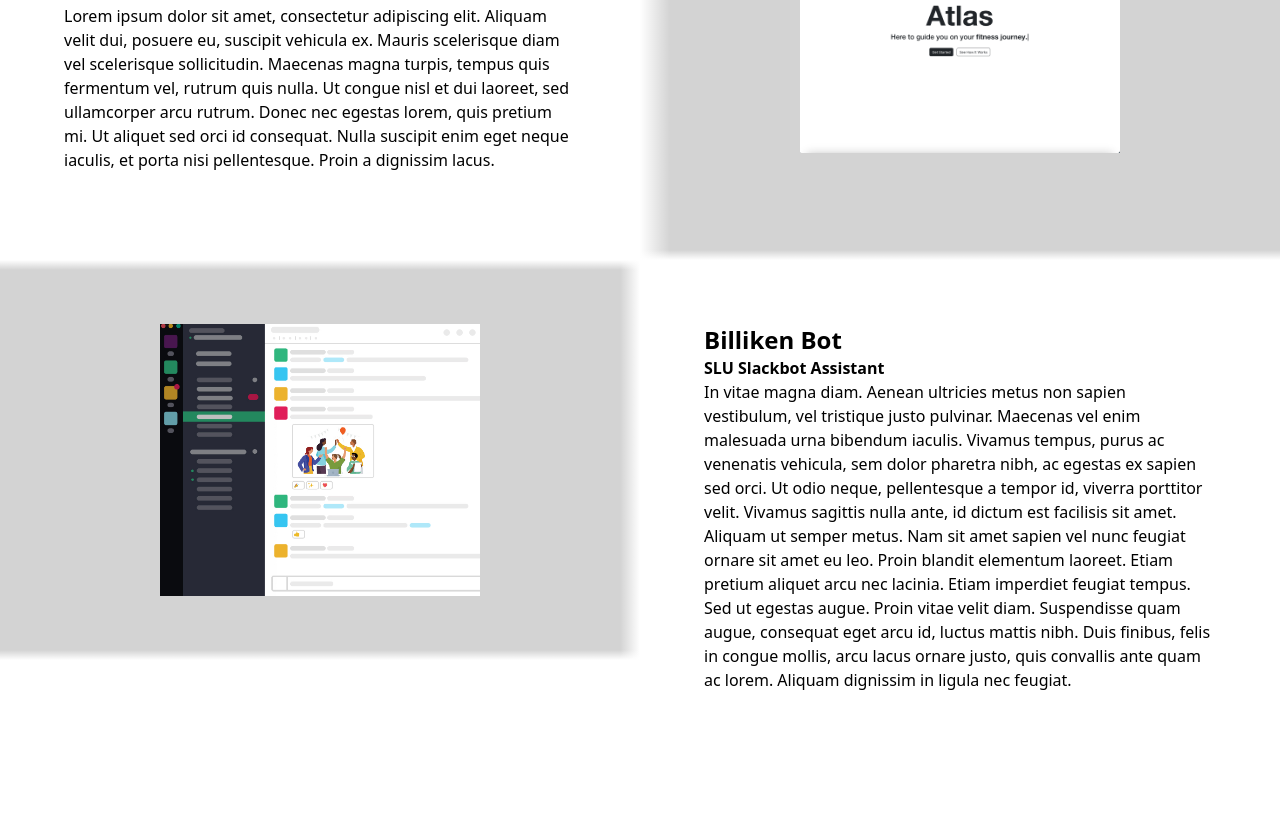
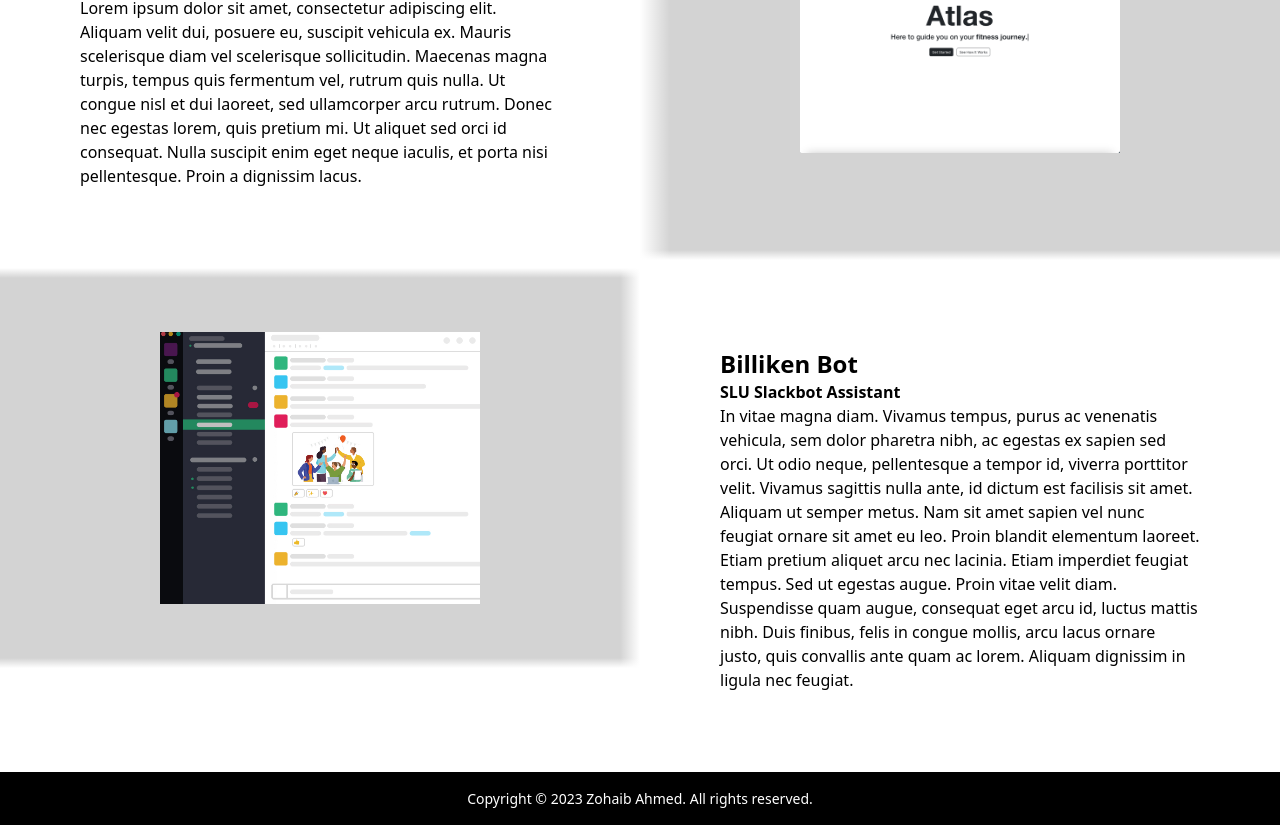
Before and after one commit to zohaib-a-ahmed/portfolio, an Angular app: page /projects in a window 1280 px wide. Shown: the part 205-1030 px from the top of the page. Before the commit the page ends 961 px from the top, so only its background shows below. Built offline with nearby package versions, Linux system fonts and the light colour scheme.

Commit message:
Added footer + project directory

```diff
--- a/src/app/app.component.ts
+++ b/src/app/app.component.ts
@@ -7,6 +7,7 @@
       <section class="content">
         <router-outlet></router-outlet>
       </section>
+      <app-footer></app-footer>
     </main>
   `,
 })
--- a/src/app/app.module.ts
+++ b/src/app/app.module.ts
@@ -9,6 +9,7 @@
 import { ProjectsComponent } from './home/projects/projects.component';
 import { ResumeComponent } from './resume/resume.component';
 import { ProjectsDirectoryComponent } from './projects-directory/projects-directory.component';
+import { FooterComponent } from './footer/footer.component';
 
 @NgModule({
   declarations: [
@@ -19,6 +20,7 @@
     ProjectsComponent,
     ResumeComponent,
     ProjectsDirectoryComponent,
+    FooterComponent,
   ],
   imports: [BrowserModule, AppRoutingModule], // Add AppRoutingModule to the imports array
   providers: [],
--- /dev/null
+++ b/src/app/footer/footer.component.css
@@ -0,0 +1,3 @@
+footer {
+    font-size: 14px;
+  }
--- /dev/null
+++ b/src/app/footer/footer.component.html
@@ -0,0 +1,3 @@
+<footer class="bg-black text-white text-center p-4">
+  <p>Copyright © 2023 Zohaib Ahmed. All rights reserved.</p>
+</footer>
--- a/src/app/home/projects/projects.component.ts
+++ b/src/app/home/projects/projects.component.ts
@@ -5,7 +5,6 @@
   image: string;
   title: string;
   subtitle: string;
-  description: string;
 }
 
 @Component({
@@ -22,13 +21,11 @@
       image: 'assets/projects/atlas.png',
       title: 'Atlas',
       subtitle: 'AI Fitness Trainer',
-      description: 'Description of Project 1.',
     },
     {
       image: 'assets/projects/slackchat.jpeg',
       title: 'Billiken Bot',
       subtitle: 'SLU Slackbot Assistant',
-      description: 'Description of Project 2.',
     },
   ];
 
--- a/src/app/projects-directory/projects-directory.component.ts
+++ b/src/app/projects-directory/projects-directory.component.ts
@@ -19,7 +19,7 @@
       title: 'Billiken Bot',
       subtitle: 'SLU Slackbot Assistant',
       description:
-        'In vitae magna diam. Aenean ultricies metus non sapien vestibulum, vel tristique justo pulvinar. Maecenas vel enim malesuada urna bibendum iaculis. Vivamus tempus, purus ac venenatis vehicula, sem dolor pharetra nibh, ac egestas ex sapien sed orci. Ut odio neque, pellentesque a tempor id, viverra porttitor velit. Vivamus sagittis nulla ante, id dictum est facilisis sit amet. Aliquam ut semper metus. Nam sit amet sapien vel nunc feugiat ornare sit amet eu leo. Proin blandit elementum laoreet. Etiam pretium aliquet arcu nec lacinia. Etiam imperdiet feugiat tempus. Sed ut egestas augue. Proin vitae velit diam. Suspendisse quam augue, consequat eget arcu id, luctus mattis nibh. Duis finibus, felis in congue mollis, arcu lacus ornare justo, quis convallis ante quam ac lorem. Aliquam dignissim in ligula nec feugiat.',
+        'In vitae magna diam. Vivamus tempus, purus ac venenatis vehicula, sem dolor pharetra nibh, ac egestas ex sapien sed orci. Ut odio neque, pellentesque a tempor id, viverra porttitor velit. Vivamus sagittis nulla ante, id dictum est facilisis sit amet. Aliquam ut semper metus. Nam sit amet sapien vel nunc feugiat ornare sit amet eu leo. Proin blandit elementum laoreet. Etiam pretium aliquet arcu nec lacinia. Etiam imperdiet feugiat tempus. Sed ut egestas augue. Proin vitae velit diam. Suspendisse quam augue, consequat eget arcu id, luctus mattis nibh. Duis finibus, felis in congue mollis, arcu lacus ornare justo, quis convallis ante quam ac lorem. Aliquam dignissim in ligula nec feugiat.',
       image: 'assets/projects/slackchat.jpeg',
       flip: true,
     },
--- a/tailwind.config.js
+++ b/tailwind.config.js
@@ -4,7 +4,9 @@
     content: [
       './src/app/home/navigation/navigation.component.html',
       './src/app/home/about/about.component.html',
-      './src/app/home/projects/projects.component.html'
+      './src/app/home/projects/projects.component.html',
+      './src/app/projects/project-directory.component.html',
+      './src/app/footer/footer.component.html'
     ],
     theme: {
       extend: {
```
Also changed, not shown: src/app/footer/footer.component.ts (added, +10 -0 lines).
